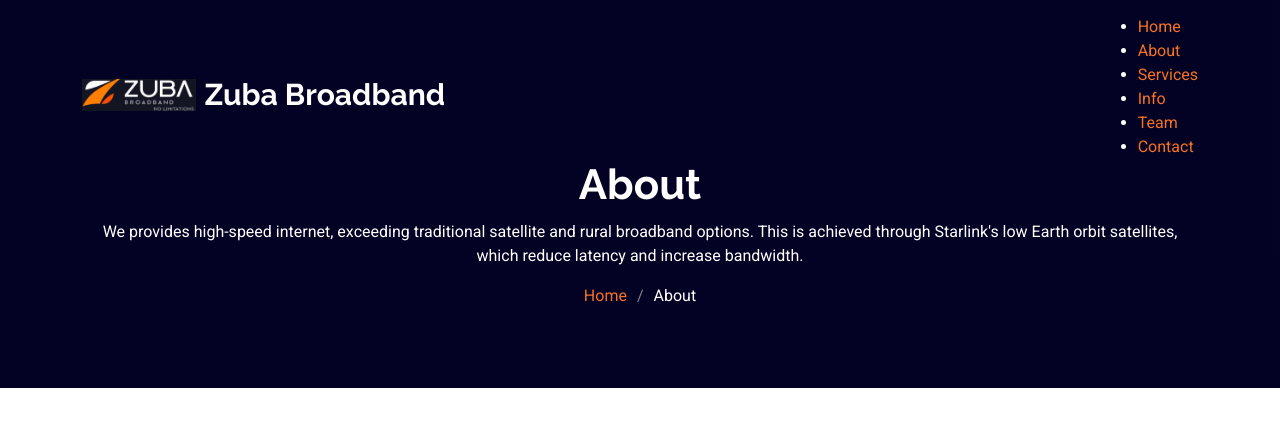
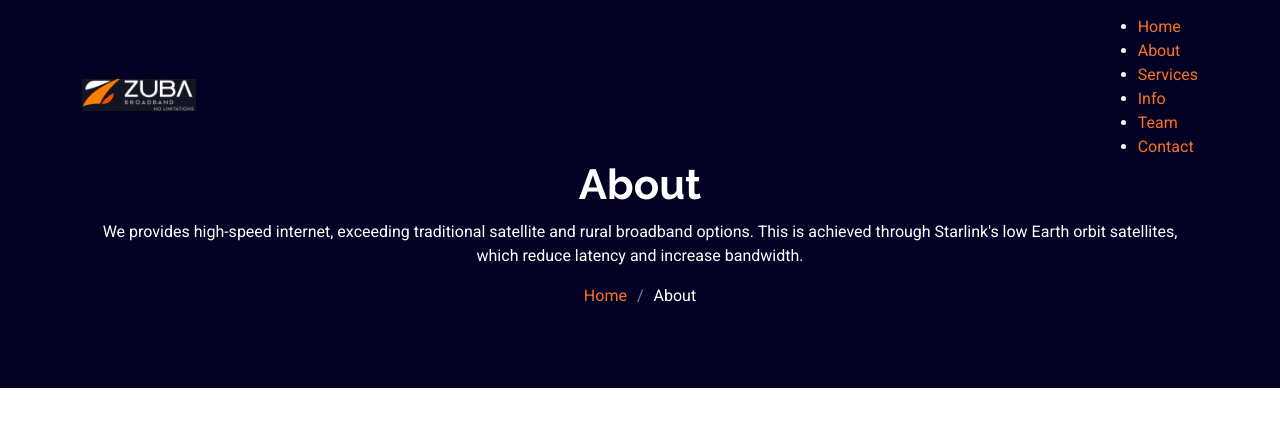
Before and after one commit to dadishimwe/zubabroadband, a plain HTML site: page about.html in a window 1280 px wide. Shown: the top 426 px of the page. Drawn offline with Linux system fonts and the light colour scheme.

Commit message:
Update about.html

```diff
--- a/about.html
+++ b/about.html
@@ -36,7 +36,7 @@
 
       <a href="index.html" class="logo d-flex align-items-center">
         <img src="assets/img/logo.png" alt="">
-        <h1 class="sitename">Zuba Broadband</h1>
+        <h1 class="sitename"></h1>
       </a>
 
       <nav id="navmenu1" class="navmenu1">
```
